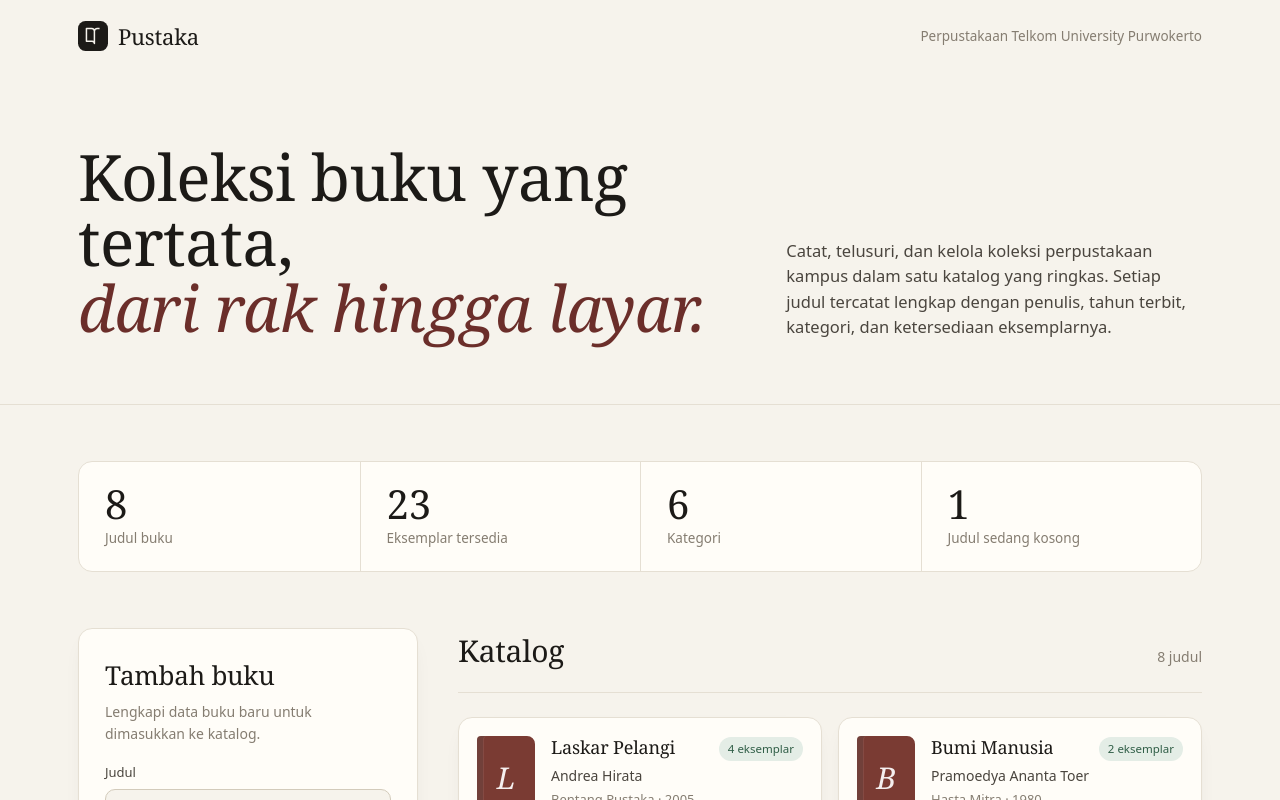
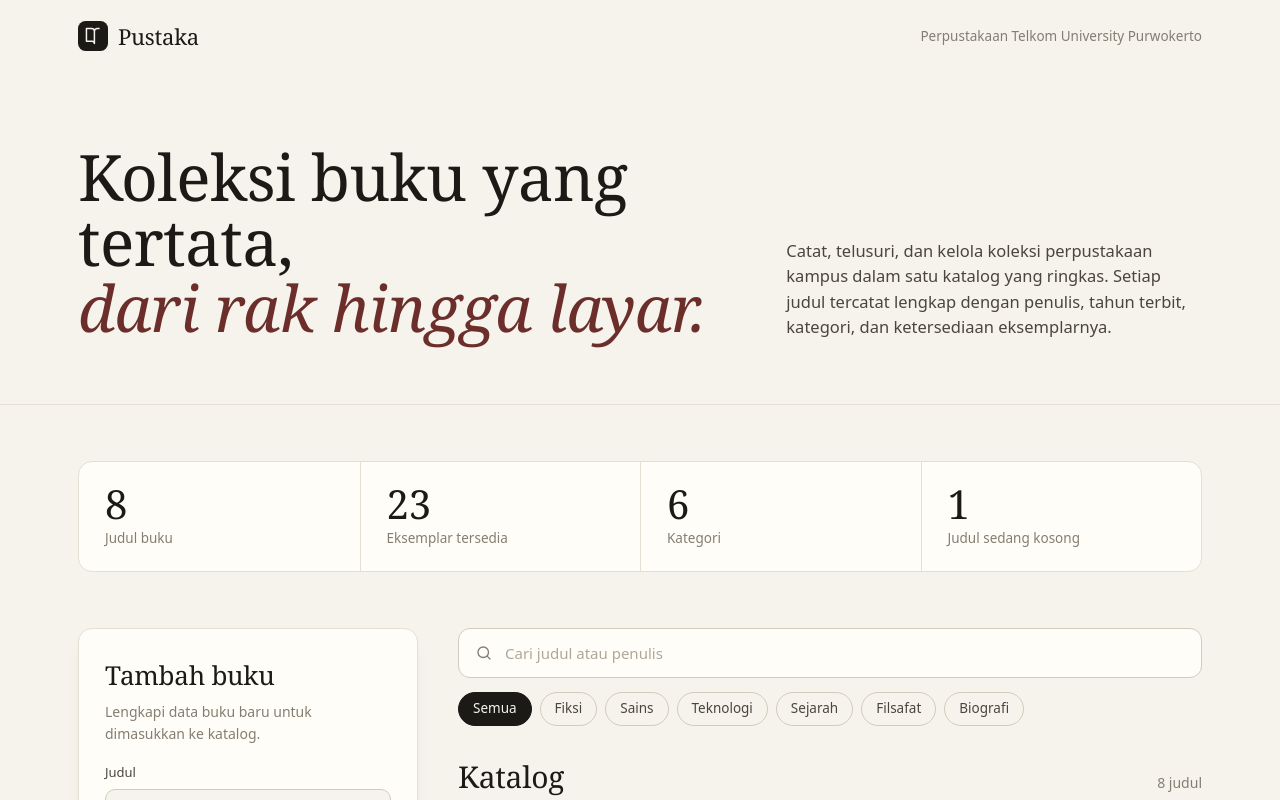
Before and after one commit to hum4id/pustaka-ppw, a React (Vite) app: page / in a window 1280 px wide. Shown: the top 800 px of the page. Built offline with nearby package versions, Linux system fonts and the light colour scheme.

Commit message:
Tambah component PencarianBuku: pencarian dan filter kategori

```diff
--- a/src/App.css
+++ b/src/App.css
@@ -114,3 +114,18 @@
 .kosong__ikon { width: 44px; height: 44px; fill: none; stroke: var(--muted); stroke-width: 1.4; stroke-linejoin: round; margin-bottom: 10px; }
 .kosong__pesan { font-family: var(--serif); font-size: 24px; }
 .kosong__ket { color: var(--muted); font-size: 14px; }
+
+/* ===== Pencarian & filter kategori ===== */
+.layout__utama { min-width: 0; display: flex; flex-direction: column; gap: 28px; }
+.cari { display: flex; flex-direction: column; gap: 14px; }
+.cari__input { display: flex; align-items: center; gap: 10px; height: 50px; padding: 0 16px; background: var(--surface);
+  border: 1px solid var(--line-strong); border-radius: 12px; transition: border-color .15s ease, box-shadow .15s ease; }
+.cari__input:focus-within { border-color: var(--ink); box-shadow: 0 0 0 3px rgba(28, 26, 23, .08); }
+.cari__input svg { width: 18px; height: 18px; fill: none; stroke: var(--muted); stroke-width: 1.8; stroke-linecap: round; flex: none; }
+.cari__input input { flex: 1; border: 0; background: transparent; outline: none; height: 100%; min-width: 0; font-size: 15px; }
+.cari__input input::placeholder { color: #b0a796; }
+.cari__chip { display: flex; flex-wrap: wrap; gap: 8px; }
+.chip { height: 34px; padding: 0 14px; border-radius: 999px; border: 1px solid var(--line-strong); background: transparent;
+  font-size: 13.5px; color: var(--ink-soft); transition: all .15s ease; }
+.chip:hover { border-color: var(--ink); color: var(--ink); }
+.chip--aktif, .chip--aktif:hover { background: var(--ink); border-color: var(--ink); color: var(--bg); }
--- a/src/App.jsx
+++ b/src/App.jsx
@@ -2,12 +2,23 @@ import { useState } from 'react'
 import Header from './components/Header'
 import StatistikRingkas from './components/StatistikRingkas'
 import FormBuku from './components/FormBuku'
+import PencarianBuku from './components/PencarianBuku'
 import DaftarBuku from './components/DaftarBuku'
 import { bukuAwal, KATEGORI } from './data/bukuAwal'
 import './App.css'
 
 function App() {
   const [daftarBuku, setDaftarBuku] = useState(bukuAwal)
+  const [kataKunci, setKataKunci] = useState('')
+  const [kategoriAktif, setKategoriAktif] = useState('Semua')
+
+  // Data turunan: daftar yang ditampilkan setelah pencarian dan filter kategori
+  const kunci = kataKunci.trim().toLowerCase()
+  const bukuTampil = daftarBuku.filter((buku) => {
+    const cocokKategori = kategoriAktif === 'Semua' || buku.kategori === kategoriAktif
+    const cocokKunci = !kunci || `${buku.judul} ${buku.penulis}`.toLowerCase().includes(kunci)
+    return cocokKategori && cocokKunci
+  })
 
   const tambahBuku = (bukuBaru) => {
     const id = `bk-${Date.now()}`
@@ -29,7 +40,16 @@ function App() {
           <aside className="layout__samping">
             <FormBuku daftarKategori={KATEGORI} onTambah={tambahBuku} />
           </aside>
-          <DaftarBuku daftarBuku={daftarBuku} onHapus={hapusBuku} />
+          <div className="layout__utama">
+            <PencarianBuku
+              kataKunci={kataKunci}
+              onKataKunciChange={setKataKunci}
+              daftarKategori={KATEGORI}
+              kategoriAktif={kategoriAktif}
+              onKategoriChange={setKategoriAktif}
+            />
+            <DaftarBuku daftarBuku={bukuTampil} totalData={daftarBuku.length} onHapus={hapusBuku} />
+          </div>
         </div>
       </main>
     </>
--- a/src/components/DaftarBuku.jsx
+++ b/src/components/DaftarBuku.jsx
@@ -1,18 +1,25 @@
 import KartuBuku from './KartuBuku'
 import KeadaanKosong from './KeadaanKosong'
 
-function DaftarBuku({ daftarBuku, onHapus }) {
+function DaftarBuku({ daftarBuku, totalData, onHapus }) {
   return (
     <section className="daftar">
       <div className="daftar__kepala">
         <h2>Katalog</h2>
-        <span className="daftar__jumlah">{daftarBuku.length} judul</span>
+        <span className="daftar__jumlah">
+          {daftarBuku.length === totalData ? `${totalData} judul` : `${daftarBuku.length} dari ${totalData} judul`}
+        </span>
       </div>
 
-      {daftarBuku.length === 0 ? (
+      {totalData === 0 ? (
         <KeadaanKosong
           pesan="Belum ada data Buku"
           keterangan="Tambahkan buku pertama melalui formulir di samping."
+        />
+      ) : daftarBuku.length === 0 ? (
+        <KeadaanKosong
+          pesan="Tidak ada buku yang cocok"
+          keterangan="Coba kata kunci lain atau pilih kategori Semua."
         />
       ) : (
         <div className="daftar__grid">
--- /dev/null
+++ b/src/components/PencarianBuku.jsx
@@ -0,0 +1,32 @@
+function PencarianBuku({ kataKunci, onKataKunciChange, daftarKategori, kategoriAktif, onKategoriChange }) {
+  return (
+    <div className="cari">
+      <label className="cari__input">
+        <svg viewBox="0 0 24 24" aria-hidden="true"><circle cx="11" cy="11" r="7" /><path d="m20 20-3.5-3.5" /></svg>
+        <input
+          type="search"
+          value={kataKunci}
+          onChange={(event) => onKataKunciChange(event.target.value)}
+          placeholder="Cari judul atau penulis"
+          aria-label="Cari judul atau penulis"
+        />
+      </label>
+
+      <div className="cari__chip" role="group" aria-label="Filter kategori">
+        {['Semua', ...daftarKategori].map((kategori) => (
+          <button
+            key={kategori}
+            type="button"
+            className={`chip ${kategoriAktif === kategori ? 'chip--aktif' : ''}`}
+            onClick={() => onKategoriChange(kategori)}
+            aria-pressed={kategoriAktif === kategori}
+          >
+            {kategori}
+          </button>
+        ))}
+      </div>
+    </div>
+  )
+}
+
+export default PencarianBuku
```
